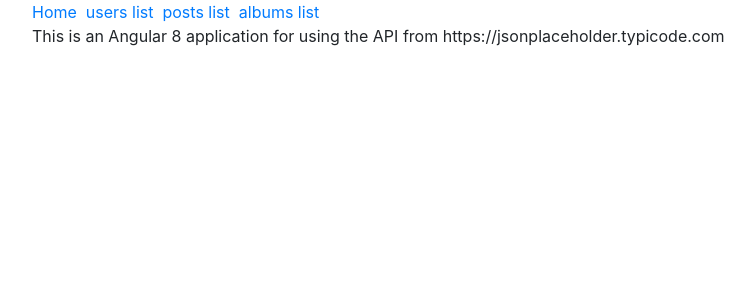
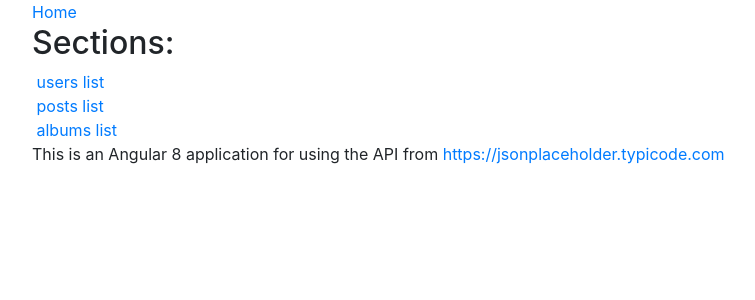
Before and after one commit to zachross25/Angular_API_Interface, an Angular app: page / in a window 1280 px wide. Shown: the top 300 px of the page, without its empty margins (53-808 px from the left). Built offline with nearby package versions, Linux system fonts and the light colour scheme.

Commit message:
added index component little html changes

```diff
--- a/src/app/app.component.html
+++ b/src/app/app.component.html
@@ -1,7 +1,2 @@
 <a href="/">Home</a>
-&nbsp;<a [routerLink]="['users']">users list</a>
-&nbsp;<a [routerLink]="['posts']">posts list</a>
-&nbsp;<a [routerLink]="['albums']">albums list</a>
-
-<p>This is an Angular 8 application for using the API from https://jsonplaceholder.typicode.com</p>
 <router-outlet></router-outlet>
--- a/src/app/app.module.ts
+++ b/src/app/app.module.ts
@@ -11,6 +11,7 @@ import { PostsDetailComponent } from './posts-detail/posts-detail.component';
 import { AlbumsComponent } from './albums/albums.component';
 import { PhotoComponent } from './photo/photo.component';
 import { AlbumsDetailComponent } from './albums-detail/albums-detail.component';
+import { IndexComponent } from './index/index.component';
 
 @NgModule({
   declarations: [
@@ -22,12 +23,14 @@ import { AlbumsDetailComponent } from './albums-detail/albums-detail.component';
     PostsDetailComponent,
     AlbumsComponent,
     PhotoComponent,
-    AlbumsDetailComponent
+    AlbumsDetailComponent,
+    IndexComponent
   ],
   imports: [
     HttpClientModule,
     RouterModule.forRoot(
       [
+        { path: '', component: IndexComponent},
         {path: 'users', component: UsersComponent},
         {path: 'user/:userId', component: UserDetailComponent},
         {path: 'posts', component: PostsComponent},
--- /dev/null
+++ b/src/app/index/index.component.html
@@ -0,0 +1,8 @@
+<h2>Sections: </h2>
+
+&nbsp;<a [routerLink]="['users']">users list</a><br>
+&nbsp;<a [routerLink]="['posts']">posts list</a><br>
+&nbsp;<a [routerLink]="['albums']">albums list</a><br>
+
+<p>This is an Angular 8 application for using the API from
+  <a href="https://jsonplaceholder.typicode.com" target="_blank">https://jsonplaceholder.typicode.com</a></p>
--- /dev/null
+++ b/src/app/index/index.component.ts
@@ -0,0 +1,15 @@
+import { Component, OnInit } from '@angular/core';
+
+@Component({
+  selector: 'app-index',
+  templateUrl: './index.component.html',
+  styleUrls: ['./index.component.css']
+})
+export class IndexComponent implements OnInit {
+
+  constructor() { }
+
+  ngOnInit() {
+  }
+
+}
```
Also changed, not shown: src/app/index/index.component.css (added), 2 other files (tests, documents, lock files or other folders).
